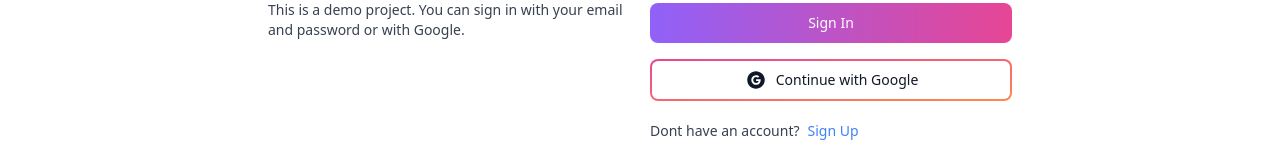
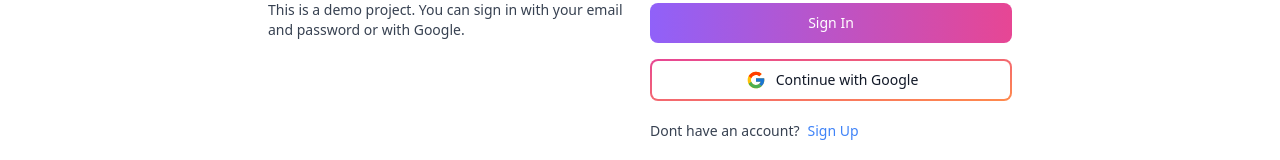
Before and after one commit to reeteshdulawat/mern-bog, a React (Vite) app in the folder client/: page /sign-in in a window 1280 px wide. Shown: the part 317-477 px from the top of the page. Built offline with nearby package versions, Linux system fonts and the light colour scheme; no server answers.

Commit message:
update google auth icon

```diff
--- a/client/src/components/OAuth.jsx
+++ b/client/src/components/OAuth.jsx
@@ -1,6 +1,6 @@
 import React from 'react';
 import { Button } from 'flowbite-react';
-import { AiFillGoogleCircle } from 'react-icons/ai';
+import { FcGoogle } from "react-icons/fc";
 import { GoogleAuthProvider, signInWithPopup, getAuth } from 'firebase/auth'
 import { app } from '../firebase';
 import { useDispatch } from 'react-redux';
@@ -37,7 +37,7 @@ export default function OAuth() {
     }
   return (
     <Button type='button' gradientDuoTone='pinkToOrange' outline onClick={handleGoogleClick}>
-        <AiFillGoogleCircle className='w-6 h-5 mr-2'/>
+        <FcGoogle className='w-6 h-5 mr-2'/>
         Continue with Google
     </Button>
   )
```
